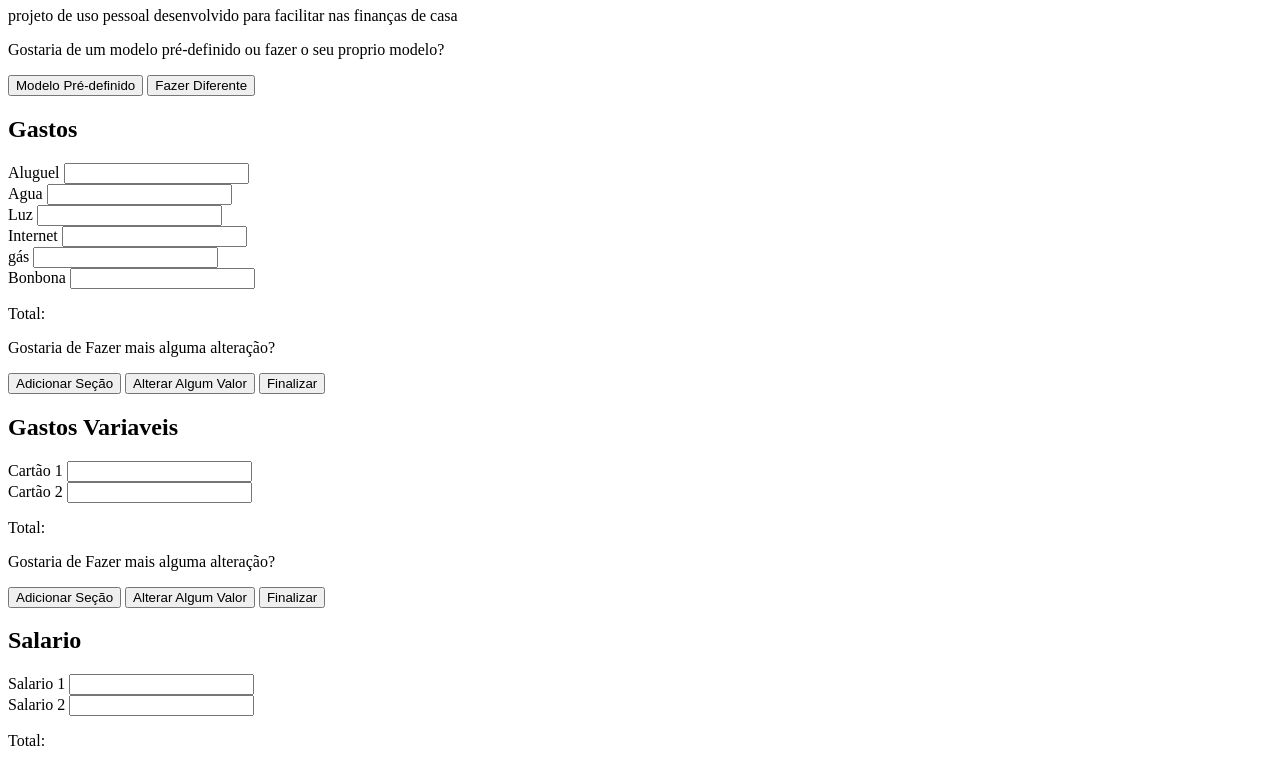
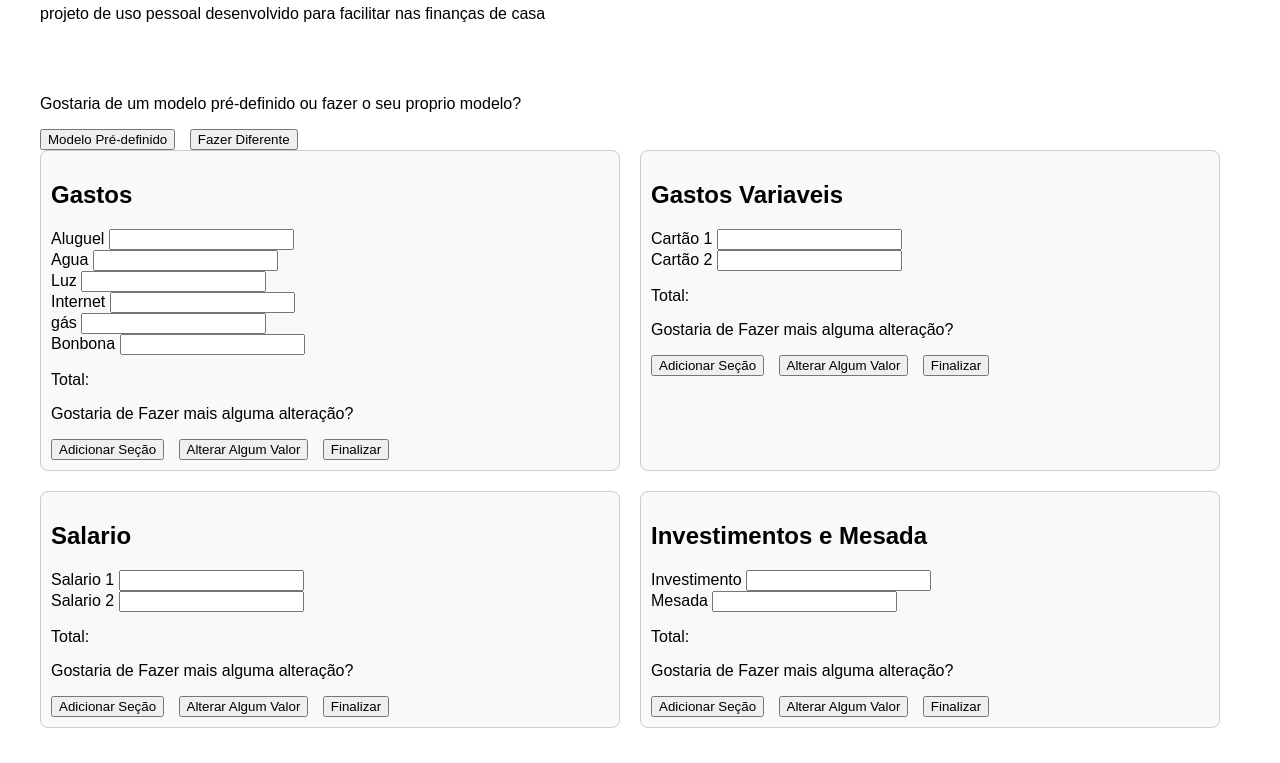
Before and after one commit to Gabriel-c-l/FinCilidade, a plain HTML site: page index.html in a window 1280 px wide. Shown: the part 73-836 px from the top of the page. Drawn offline with Linux system fonts and the light colour scheme.

Commit message:
V0.2 Css

```diff
--- a/index.css
+++ b/index.css
@@ -0,0 +1,34 @@
+.SectionContainer {
+    display: flex;
+    flex-wrap: wrap;
+    gap: 20px;
+}
+
+.SectionContainer section {
+    flex: 1 1 calc(50% - 20px);
+    box-sizing: border-box;
+    padding: 10px;
+    border: 1px solid #ccc;
+    border-radius: 8px;
+    background-color: #f9f9f9;
+    max-width: calc(50% - 20px);
+}
+
+body {
+    margin: 0;
+    font-family: Arial, sans-serif;
+}
+
+header, main, footer {
+    padding: 20px;
+    max-width: 1200px;
+    margin: auto;
+}
+
+h1 {
+    margin-top: 0;
+}
+
+button {
+    margin-right: 10px;
+}
--- a/index.html
+++ b/index.html
@@ -17,6 +17,7 @@
         <p>Gostaria de um modelo pré-definido ou fazer o seu proprio modelo?</p>
         <button>Modelo Pré-definido</button>
         <button>Fazer Diferente</button>
+        <div class="SectionContainer">
                 <section>
                     <h2>Gastos</h2>
                     <div>
@@ -109,6 +110,7 @@
                     <button>Finalizar</button>
                 </section>
         <!----------------------------------------------------------------->
+        </div>
     </main>
     <footer>
         <p>Lembre de Sempre se mantar organizado finaceiramente para ter uma condiçao melhor na vida</p>
```
Lines whose indentation alone changed are shown as unchanged.
